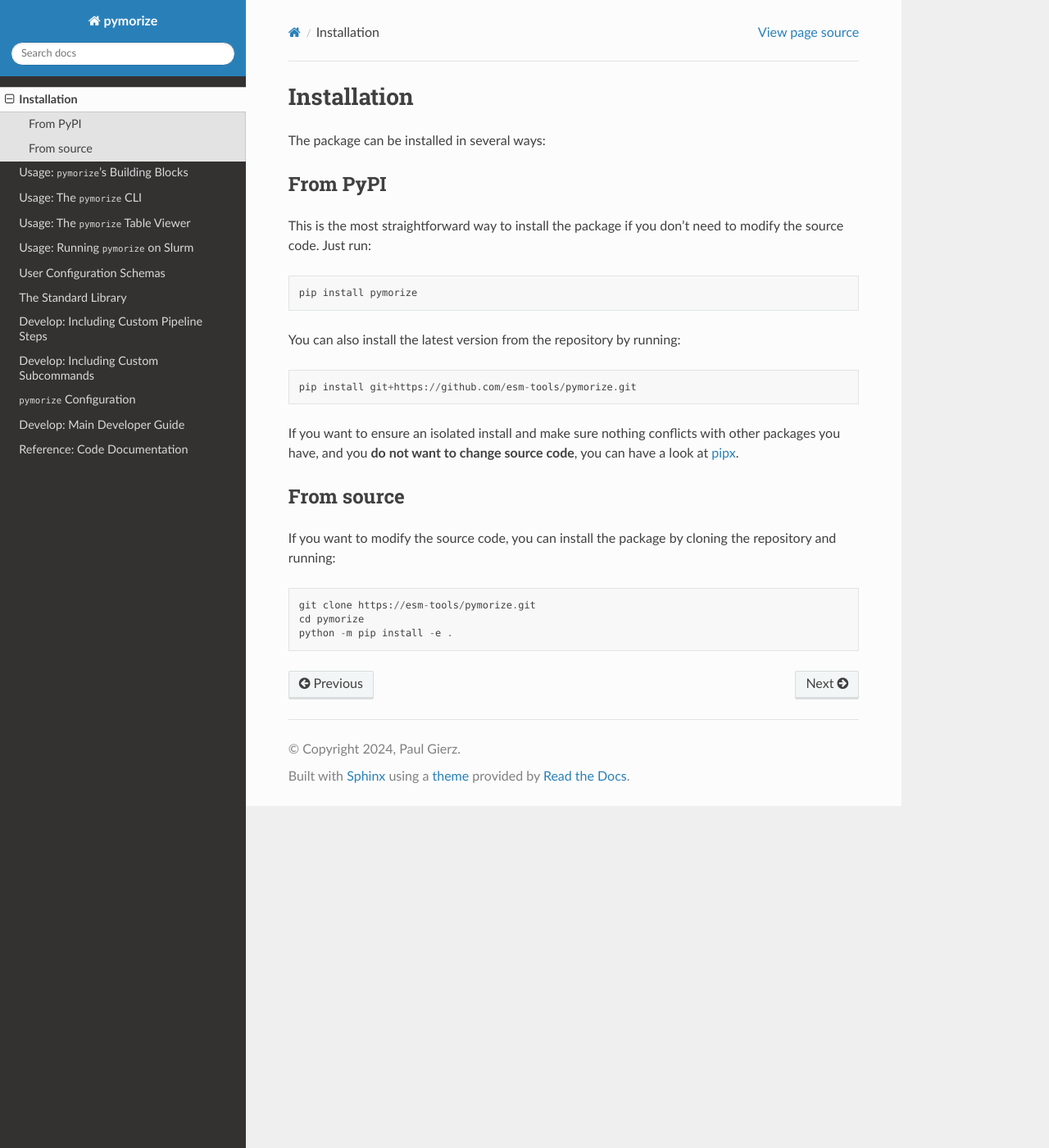
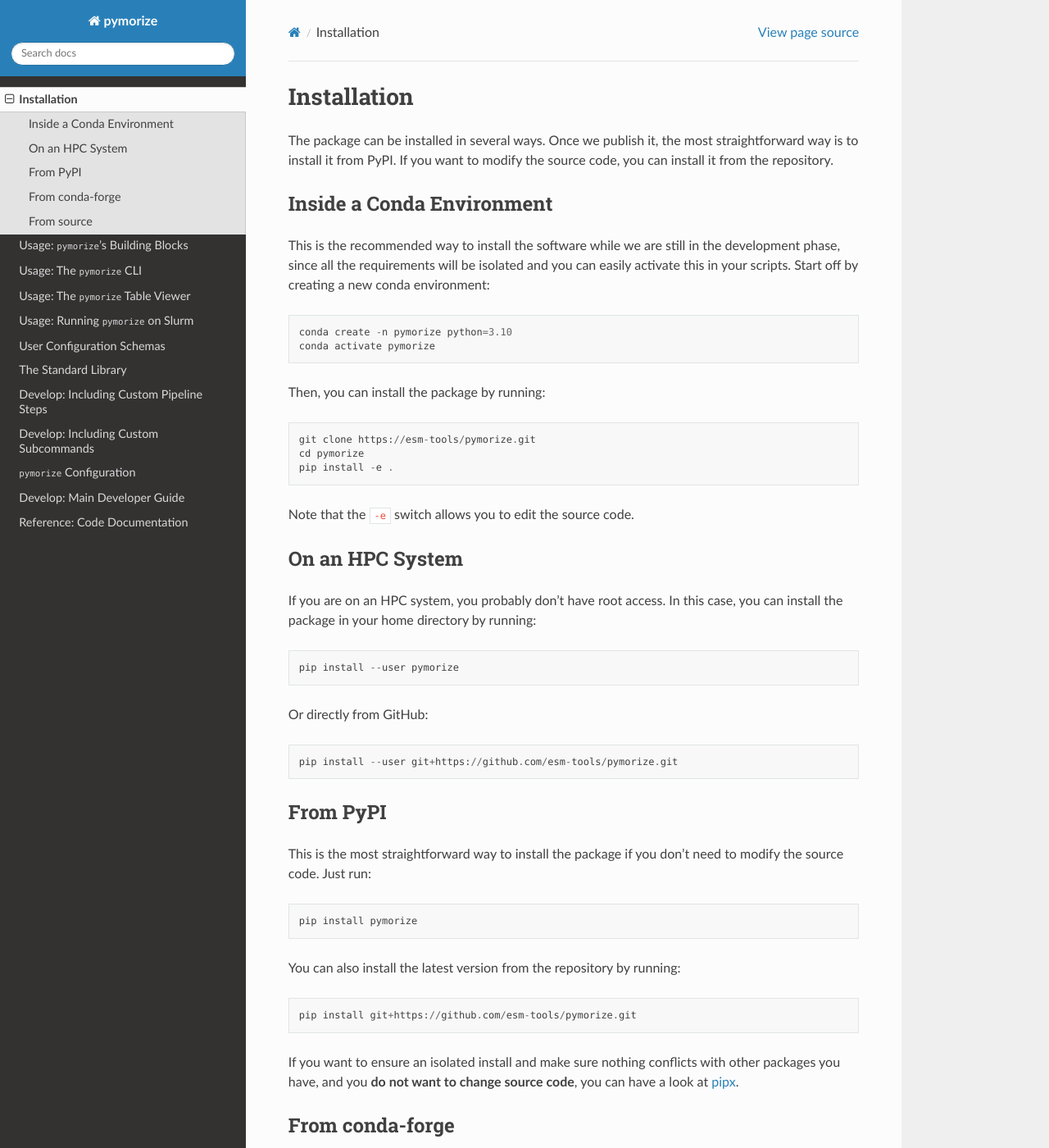
Before and after one commit to esm-tools/pymorize, a Sphinx documentation site: the page built from doc/installation.rst, in a window 1280 px wide and 1400 px high. Shown: the whole window at 82% size. Built offline with Sphinx 7.4.7 and the Read the Docs theme 3.1.0, drawn with Linux system fonts in a browser that asks for light colours; some of the changed text lies outside the part shown.

Commit message:
doc: more install instructions

```diff
--- a/doc/installation.rst
+++ b/doc/installation.rst
@@ -2,7 +2,36 @@
 Installation
 ============
 
-The package can be installed in several ways:
+The package can be installed in several ways. Once we publish it, the most straightforward way is to install it from PyPI. If you want to modify the source
+code, you can install it from the repository.
+
+Inside a Conda Environment
+--------------------------
+
+This is the recommended way to install the software while we are still in the development phase, since all the requirements will be isolated and you can
+easily activate this in your scripts. Start off by creating a new conda environment::
+
+    conda create -n pymorize python=3.10
+    conda activate pymorize
+
+Then, you can install the package by running::
+
+    git clone https://esm-tools/pymorize.git
+    cd pymorize
+    pip install -e .
+
+Note that the ``-e`` switch allows you to edit the source code.
+
+On an HPC System
+----------------
+
+If you are on an HPC system, you probably don't have root access. In this case, you can install the package in your home directory by running::
+
+    pip install --user pymorize
+
+Or directly from GitHub::
+
+    pip install --user git+https://github.com/esm-tools/pymorize.git
 
 From PyPI
 ---------
@@ -18,6 +47,11 @@ You can also install the latest version from the repository by running::
 If you want to ensure an isolated install and make sure nothing conflicts with other packages you have, and you **do not want to change source code**, you can have a look at
 `pipx <https://pipx.pypa.io/stable/>`_.
 
+From conda-forge
+----------------
+
+The package is not yet available on conda-forge. We are working on it.
+
 From source
 -----------
 
@@ -26,3 +60,7 @@ If you want to modify the source code, you can install the package by cloning th
     git clone https://esm-tools/pymorize.git
     cd pymorize
     python -m pip install -e .
+
+If you need the developer requirements as well (i.e. for running tests), you can install them by running::
+
+    python -m pip install -e .[dev]
```
